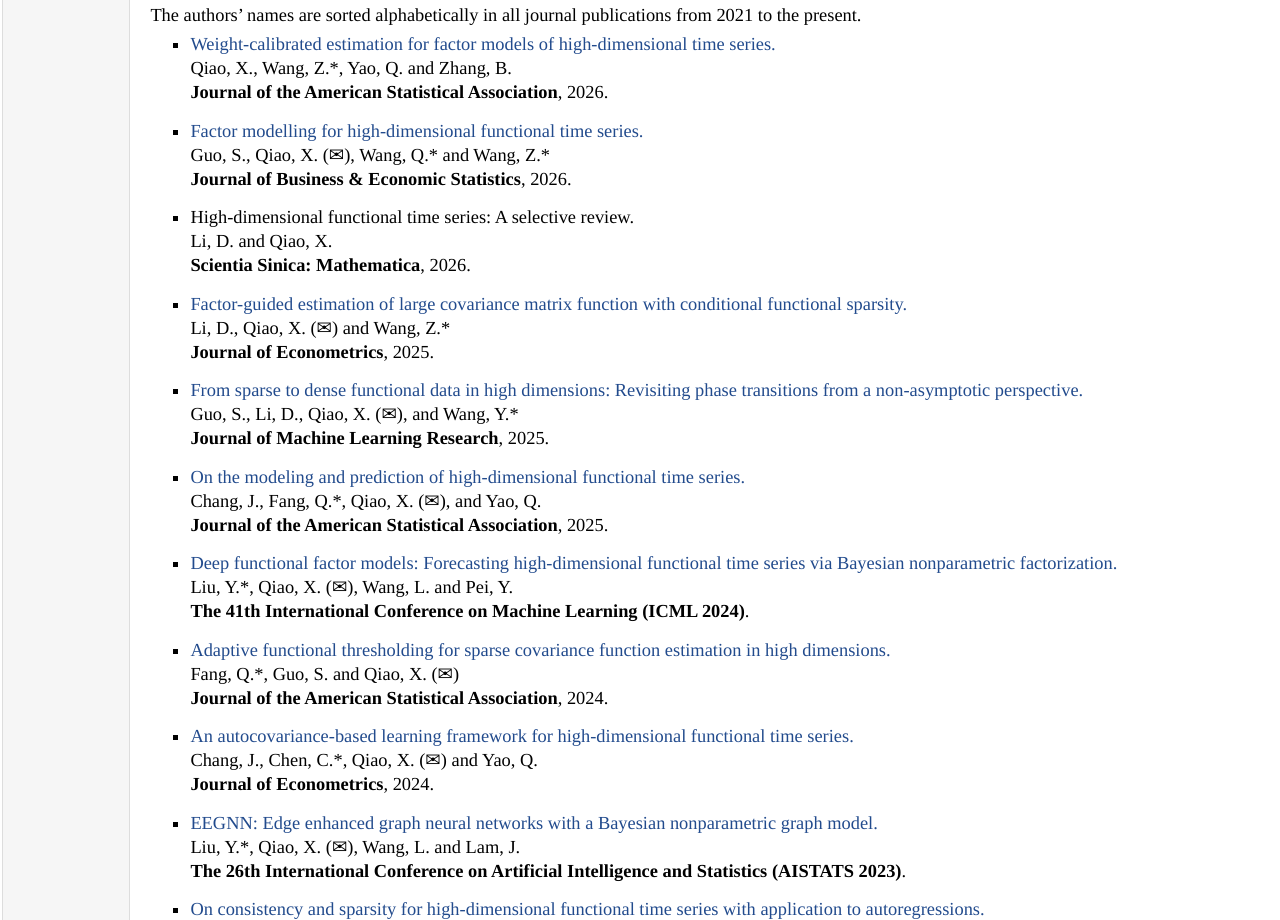
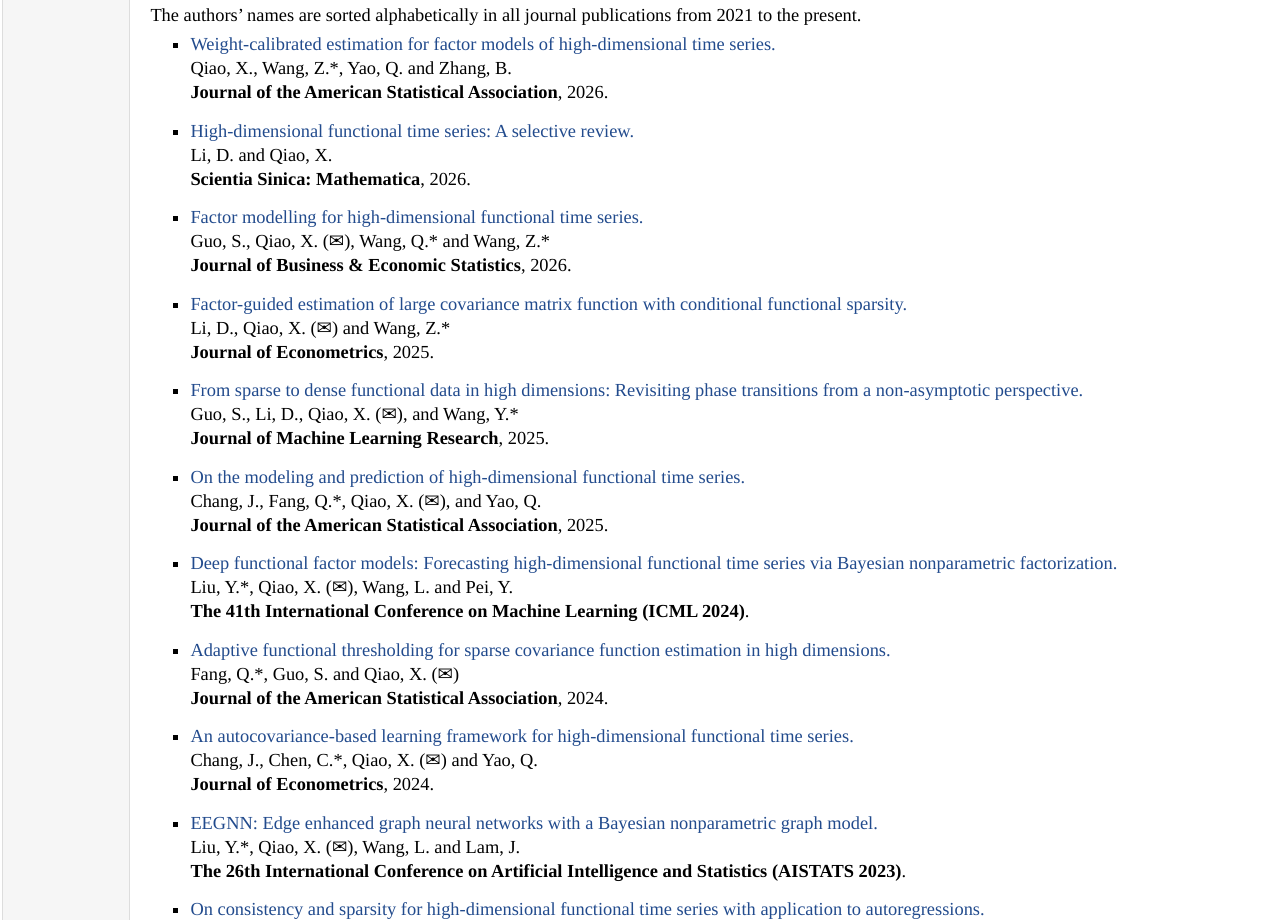
Before and after one commit to xinghaoqiao/xinghaoqiao.github.io, a plain HTML site: page pubs.html in a window 1280 px wide. Shown: the part 1497-2417 px from the top of the page. Drawn offline with Linux system fonts and the light colour scheme.

Commit message:
modified upon request

```diff
--- a/pubs.html
+++ b/pubs.html
@@ -131,15 +131,15 @@ Qiao, X., Wang, Z.*, Yao, Q. and Zhang, B.<br />
 </li>
 </ul>
 <ul>
+<li><p><a href="https://www.sciengine.com/SSM/doi/10.1360/SSM-2024-0052" target="_blank">High-dimensional functional time series: A selective review.</a><br />
+Li, D. and Qiao, X.<br />
+<b>Scientia Sinica: Mathematica</b>, 2026.</p>
+</li>
+</ul>
+<ul>
 <li><p><a href="https://arxiv.org/abs/2112.13651" target="_blank">Factor modelling for high-dimensional functional time series.</a><br />
 Guo, S., Qiao, X. (&#9993), Wang, Q.* and Wang, Z.* <br />
 <b>Journal of Business &amp; Economic Statistics</b>, 2026.</p>
-</li>
-</ul>
-<ul>
-<li><p>High-dimensional functional time series: A selective review. <br />
-Li, D. and Qiao, X.<br />
-<b>Scientia Sinica: Mathematica</b>, 2026.</p>
 </li>
 </ul>
 <ul>
```
